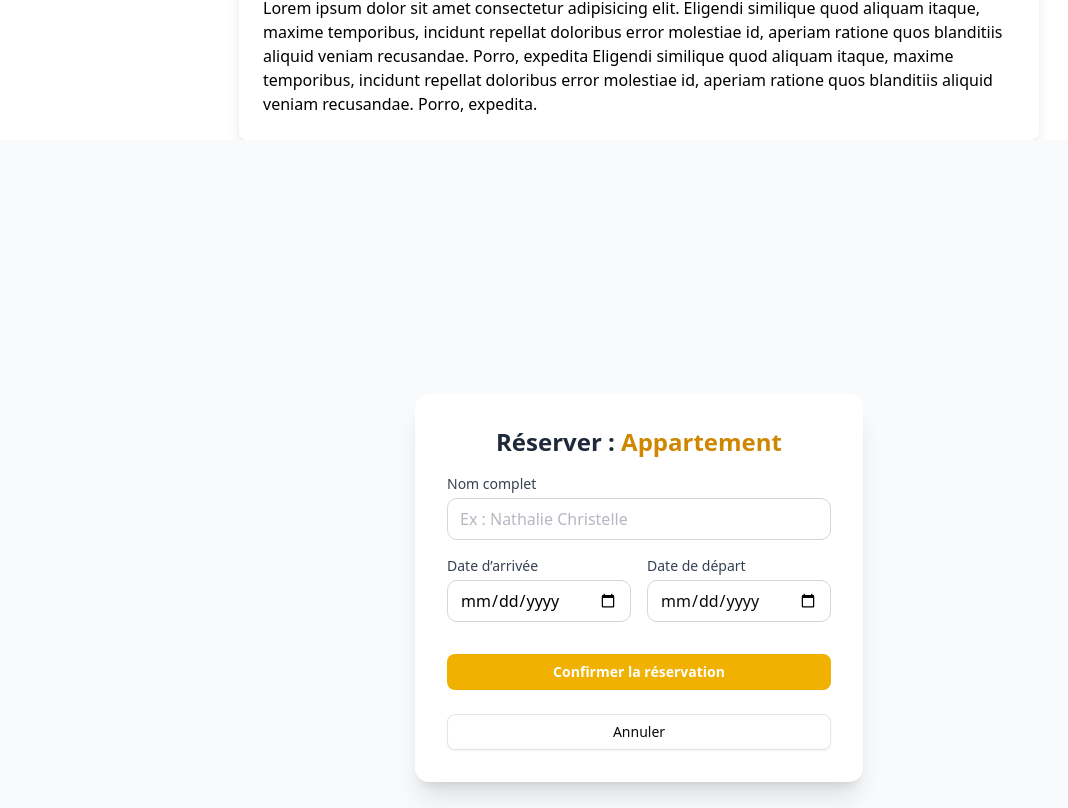
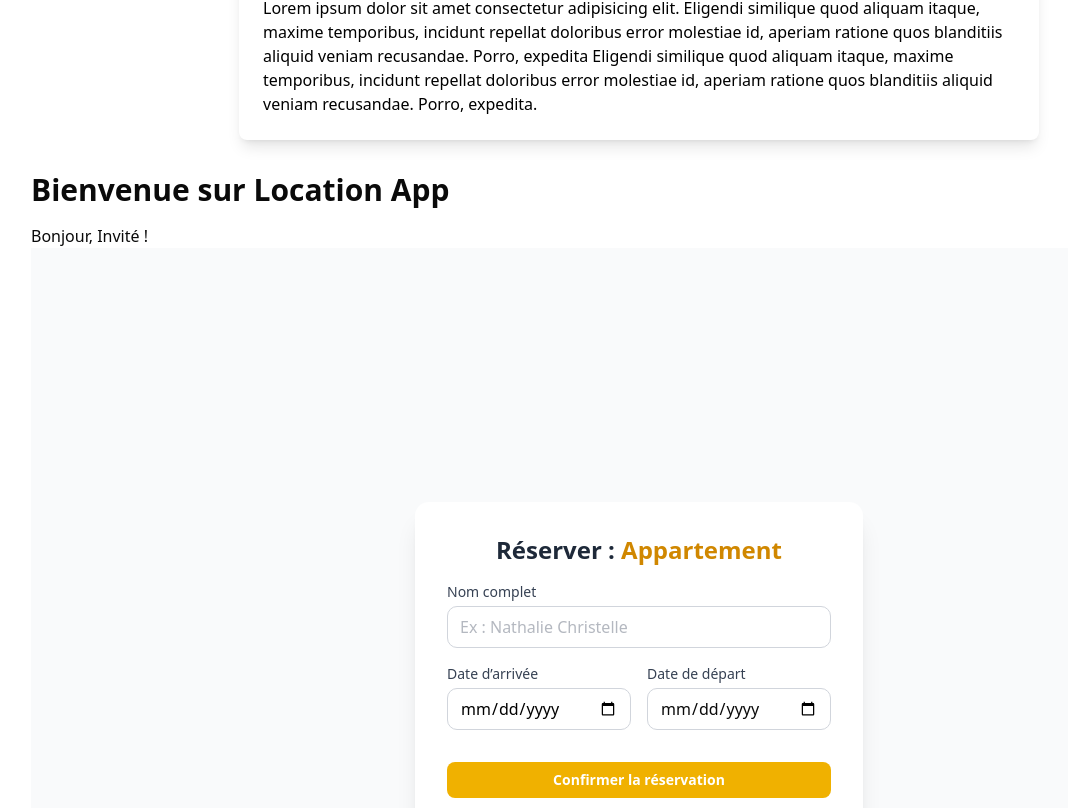
Before and after one commit to nathalie12fana/location_app, a Next.js app: page / in a window 1280 px wide. Shown: the part 1752-2560 px from the top of the page, without its empty margins (1-1069 px from the left). Built offline with nearby package versions, Linux system fonts and the light colour scheme; no server answers.

Commit message:
Fix:export default for contact page

```diff
--- a/app/layout.tsx
+++ b/app/layout.tsx
@@ -1,8 +1,8 @@
 import type { Metadata } from "next";
 import { Geist, Geist_Mono } from "next/font/google";
 import "./globals.css";
-import Navbar from "./components/Navbar";
-import Footer from "./components/Footer";
+import Navbar from "../components/Navbar";
+import Footer from "../components/Footer";
 import { ClerkProvider } from "@clerk/nextjs";
 import { ThemeProvider } from "next-themes";
 
--- a/app/page.tsx
+++ b/app/page.tsx
@@ -1,11 +1,15 @@
+"use client";
+import { useSearchParams } from "next/navigation";
 import Image from "next/image";
-import { Header } from "./components/Header";
-import Galerie from "./components/Galerie";
-import VillaInfos from "./components/VillaInfos";
-import Reservation from "./components/reservation";
+import { Header } from "../components/Header";
+import Galerie from "../components/Galerie";
+import VillaInfos from "../components/VillaInfos";
+import Reservation from "../components/reservation";
 ;
 
-export default function Home() {
+export default function HomePage() {
+  const searchParams = useSearchParams();
+  const name = searchParams.get("name") || "Invité";
   return (
    <>
      <Header/>
@@ -17,7 +21,11 @@ export default function Home() {
         hasPool={true}
         haskitchen={true}
      />
-     <Reservation/>
+     <main className="p-8">
+      <h1 className="text-3xl font-bold mb-4">Bienvenue sur Location App</h1>
+      <p>Bonjour, {name} !</p>
+      <Reservation />
+    </main>
 
 
    </>
```
Also changed, not shown: components/Footer.tsx (renamed from app/components/Footer.tsx), components/Galerie.tsx (renamed from app/components/Galerie.tsx), components/Header.tsx (renamed from app/components/Header.tsx), components/ModeToggle/ModeToggle.jsx (renamed from app/components/ModeToggle/ModeToggle.jsx), components/Navbar.tsx (renamed from app/components/Navbar.tsx), components/VillaInfos.tsx (renamed from app/components/VillaInfos.tsx), components/reservation.tsx (renamed from app/components/Reservation.tsx).
